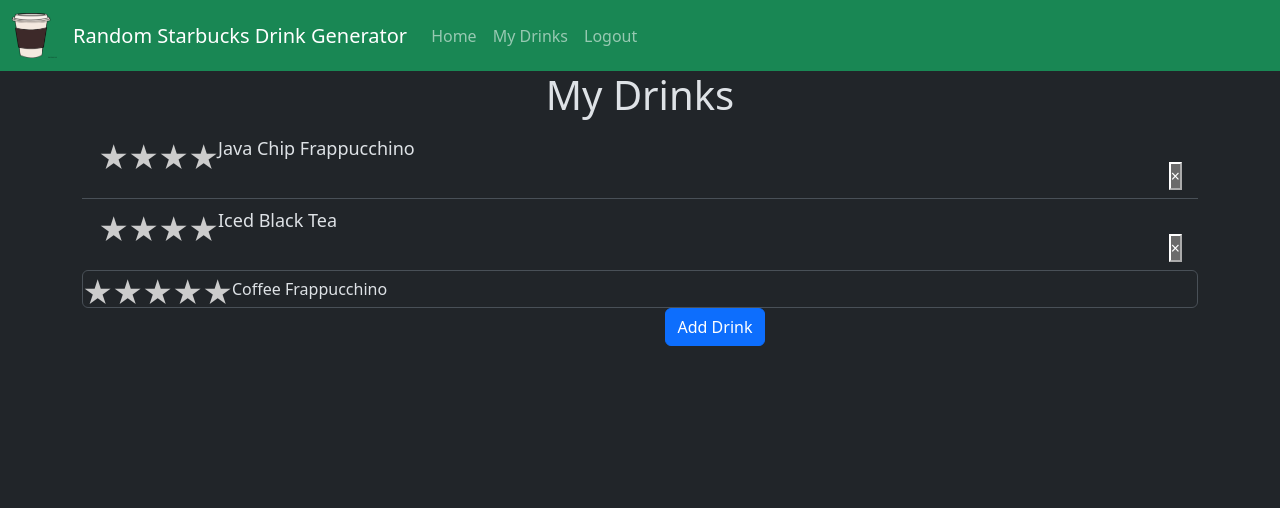
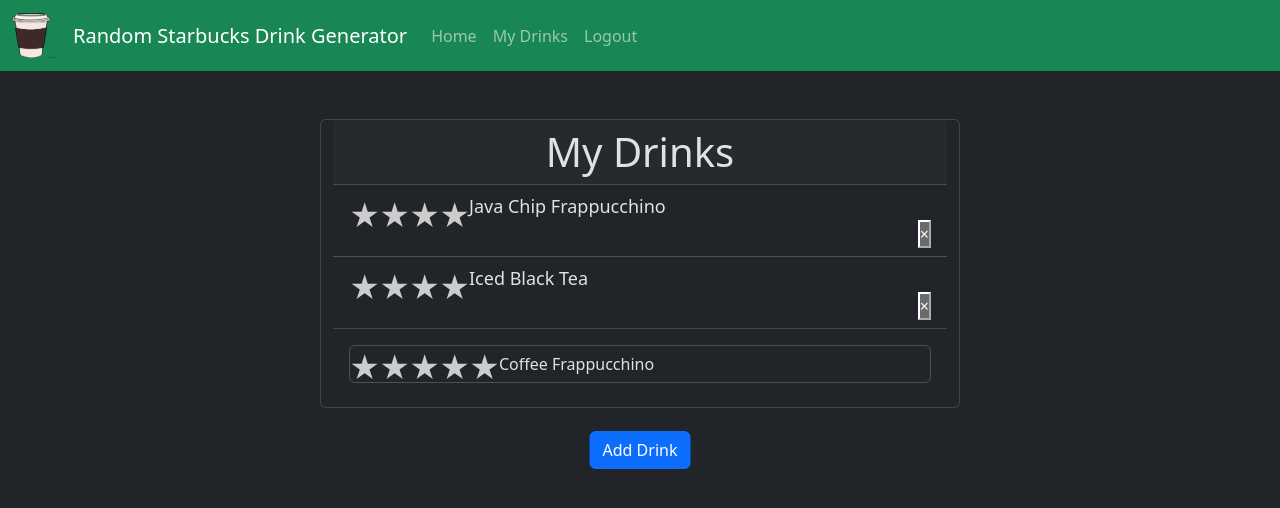
Before and after one commit to DavidNotlu/RSDG, a Flask app: page /my_drinks in a window 1280 px wide. Shown: the top 508 px of the page. Run offline with Flask 3, Linux system fonts and the light colour scheme; a user stored in the database is signed in; some libraries are stand-ins or nearby versions.

Commit message:
Add styling and fixed centering

```diff
--- a/website/templates/my_drinks.html
+++ b/website/templates/my_drinks.html
@@ -1,7 +1,9 @@
 {% extends "base.html" %} {% block title %}Home{% endblock %} {% block content
     %}
+    <div class="col d-flex justify-content-center row mt-5">
+      <div class="card mb-3" style="width: 40rem;">
 
-    <h1 align="center">My Drinks</h1>
+    <h1 class="card-header" align="center">My Drinks</h1>
     <ul class="list-group list-group-flush" id="drinks">
       {% for drink in current_user.drinks %}
       <li class="list-group-item">
@@ -15,7 +17,6 @@
           {% endfor %}
             <div class = "a" style="position:relative;"><font size="+1">{{ drink.image }}</font></div>
 
-
         <div class ="b" >
           <button type="button" class="close" onClick="deleteDrink({{drink.id}})" style="float: right;" >
             <span aria-hidden="true">&times;</span>
@@ -26,7 +27,7 @@
       {% endfor %}
     </ul>
     <link rel="stylesheet" href="{{ url_for('static', filename='/styles/style.css') }}"/>
-
+    <div class="card-body">
     <form method="POST">
       <div class="rating">
           <input type="radio" id="star5" name="rating" value="5" />
@@ -42,14 +43,13 @@
         </div>
 
       <textfield name="drink" id="drink" class="form-control"> {{ name }}</textfield>
-
-      <div align="center">
+      <div class="position-absolute start-50 translate-middle-x pt-5" align="center">
         <button type="submit" class="btn btn-primary">Add Drink</button>
       </div>
-
-
-
     </form>
+      </div>
+    </div>
+    </div>
 
 
     {% endblock %}
--- a/website/templates/welcome.html
+++ b/website/templates/welcome.html
@@ -28,7 +28,7 @@
     </nav>
 <!--Navbar ends-->
 
-      <div class="position-absolute z-n1 " style="height: 50%;">
+      <div class="position-fixed z-n1 " style="height: 50%;">
         <img class="img-fluid" src="static/front2.jpg">
       </div>
       <div class="col d-flex justify-content-center row h-100 mt-5">
--- a/website/views.py
+++ b/website/views.py
@@ -19,7 +19,6 @@
         global thisDrink
         thisDrink = getDrink(val1, val2, val3)
         return render_template("home.html", user=current_user, drink=thisDrink)
-
     else:
         return render_template("welcome.html")
 
```
Also changed, not shown: website/templates/home.html (+5 -5 lines), website/templates/my_drinks_read_only.html (+6 -2 lines), instance/database.db, website/static/home.jpg (added).
